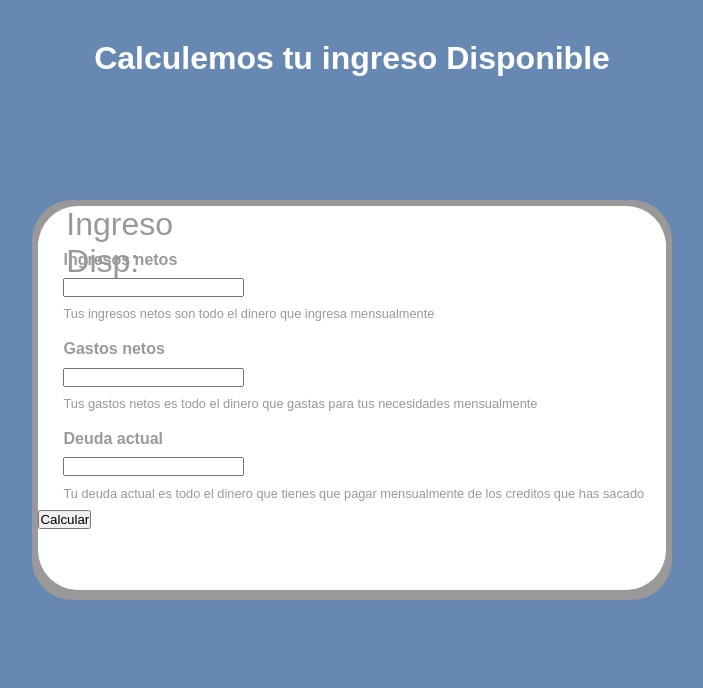
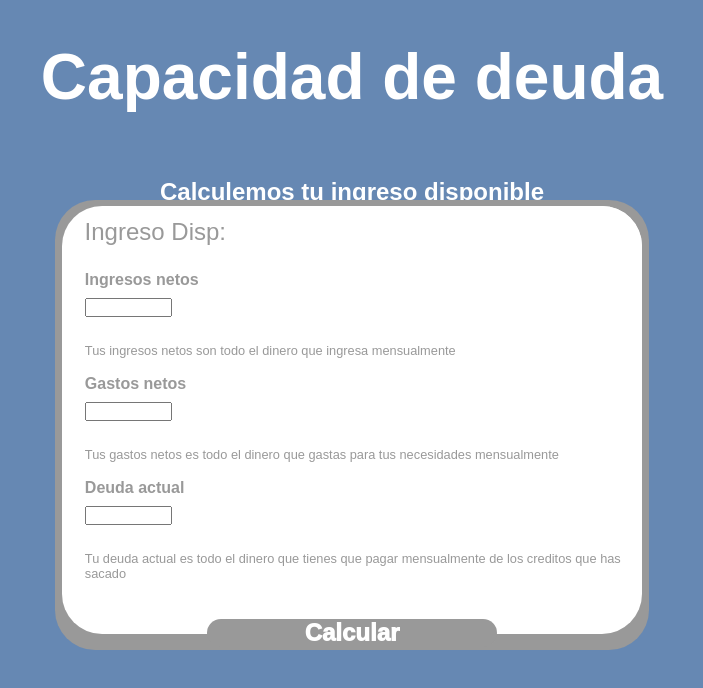
Before and after one commit to Aiermero/exercises_math_js, a plain HTML site: page math_with_arrays_objects/project_dept_capacity/index.html in a window 1280 px wide. Shown: the whole page, without its empty margins (288-991 px from the left). Drawn offline with Linux system fonts and the light colour scheme.

Commit message:
Finish css for the first div

```diff
--- a/math_with_arrays_objects/project_dept_capacity/dept_capacity.js
+++ b/math_with_arrays_objects/project_dept_capacity/dept_capacity.js
@@ -11,6 +11,7 @@ const netDeptDiv = document.querySelector('.cuadro-deuda')
 const cuadroCalc = document.querySelector('.cuadro-calculo')
 const interestCalButton = document.querySelector('.calcular-deuda')
 const retunrBtn = document.querySelector('.return')
+const incomeAval = document.querySelector('.ingreso-disponible-num')
 
 /*Calculation from input*/
 let netIncomeCal = 0
@@ -29,9 +30,7 @@ function actualIncome(){
     let outcome = Number(netOutcomes.value)
     let dept = Number(actualDept.value)
     netIncomeCal = income - (outcome + dept)
-    const pIncomeAva = document.createElement('p')
-    pIncomeAva.textContent = 'Tu ingreso disponible es de: ' + netIncomeCal
-    netIncomeDiv.appendChild(pIncomeAva)
+    incomeAval.textContent = netIncomeCal
     netDeptDiv.classList.toggle('inactive')
     netIncomeDiv.classList.toggle('inactive')
 }
--- a/math_with_arrays_objects/project_dept_capacity/index.html
+++ b/math_with_arrays_objects/project_dept_capacity/index.html
@@ -9,7 +9,9 @@
 <body>
     <header>
         <div class="encabezado">
-            <h1>Calculemos tu ingreso Disponible</h1>
+            <h1>Capacidad de deuda</h1>
+            <h2>Calculemos tu ingreso disponible</h2>
+            <h2 class="inactive">Calculemos tu nueva deuda</h2>
         </div>
     </header>
    <main>
@@ -17,7 +19,7 @@
             <div class="cuadro-calculo">
                 <div class="encabezado-calc">
                     <div class="ingreso-disponible-letras"><p>Ingreso Disp:</p></div>
-                    <div class="ingreso-disponible-num"></div>
+                    <div class="ingreso-disponible-num-div"><p class="ingreso-disponible-num"></p></div>
                 </div>
                 <div class="cuadro-ingresos">
                     <p class="titulos">Ingresos netos</p>
--- a/math_with_arrays_objects/project_dept_capacity/project_dept_style.css
+++ b/math_with_arrays_objects/project_dept_capacity/project_dept_style.css
@@ -9,9 +9,11 @@
     --Gray: #999999;
     --White:#ffffff;
 }
-
-.inactive{
-    display:none
+.inactive {
+    display: none;
+}
+.cuadro-calculo .inactive{
+    display:none;
 }
 body{
     background-color: var(--DarkBlue);
@@ -25,9 +27,16 @@ body{
 h1{
     text-align: center;
     color: var(--White);
+    font-size: 4rem;
+}
+h2{
+    text-align: center;
+    color: var(--White);
+    margin-top: 5%;
 }
 main{
     height: 75vh;
+    width: 50vw;
     width: auto;
     display: flex;
     justify-content: center;
@@ -35,8 +44,8 @@ main{
 .fondo{
     background-color: var(--Gray);
     padding: 0.5%;
-    height: 50vh;
-    width: 50vw;
+    height: 75%;
+
     border-radius: 40px;
 }
 p{
@@ -44,13 +53,13 @@ p{
 }
 
 .cuadro-calculo{
-    height: 90%;
+    height: 85%;
     width: 100%;
     background-color: var(--White);
     border-radius: 40px;
 }
 .encabezado-calc{
-    height: 10%;
+    height: 15%;
     width: 100%;
     justify-content:baseline;
     padding-left: 2%;
@@ -59,16 +68,19 @@ p{
     font-size: 2rem;
     color: var(--Gray);
     background-color: var(--White);
-    width: 25%;
+    width: 100%;
     height: 100%;
+    border-top-right-radius: 40px;
 }
 .ingreso-disponible-letras{
     border-top-left-radius: 40px;
 }
 .ingreso-disponible-letras p{
-    margin-left: 10%;
+    margin-left: 2%;
+    font-size: 1.5rem;
+    padding-top: 2%;
 }
-.ingreso-disponible-num{
+.ingreso-disponible-num-div{
     border-top-right-radius: 40px;
 }
 
@@ -78,17 +90,36 @@ p{
     width: 100%;
     border-bottom-left-radius: 40px;
     border-bottom-right-radius: 40px;
+    display: flex;
+    flex-direction: column;
 }
 .cuadro-ingresos .titulos{
     padding: 1.5%;
     padding-left:4%;
     font-weight: 800;
+
 }
 .cuadro-ingresos .instrucciones{
     padding: 1.5%;
     padding-left: 4%;
     font-size: 0.8rem;
+    margin-top: 3%;
 }
 .cuadro-ingresos input{
     margin-left: 4%;
+    width: 15%;
 }
+.ingreso-disponible-calcular{
+    align-self: center;
+}
+.ingreso-disponible-calcular{
+    margin-top: 5%;
+    width: 50%;
+    height: 15%;
+    border: none;
+    border-radius: 50px;
+    color: var(--White);
+    font-weight: 1000;
+    font-size: 1.5rem;
+    background-color: var(--Gray);
+}
```
